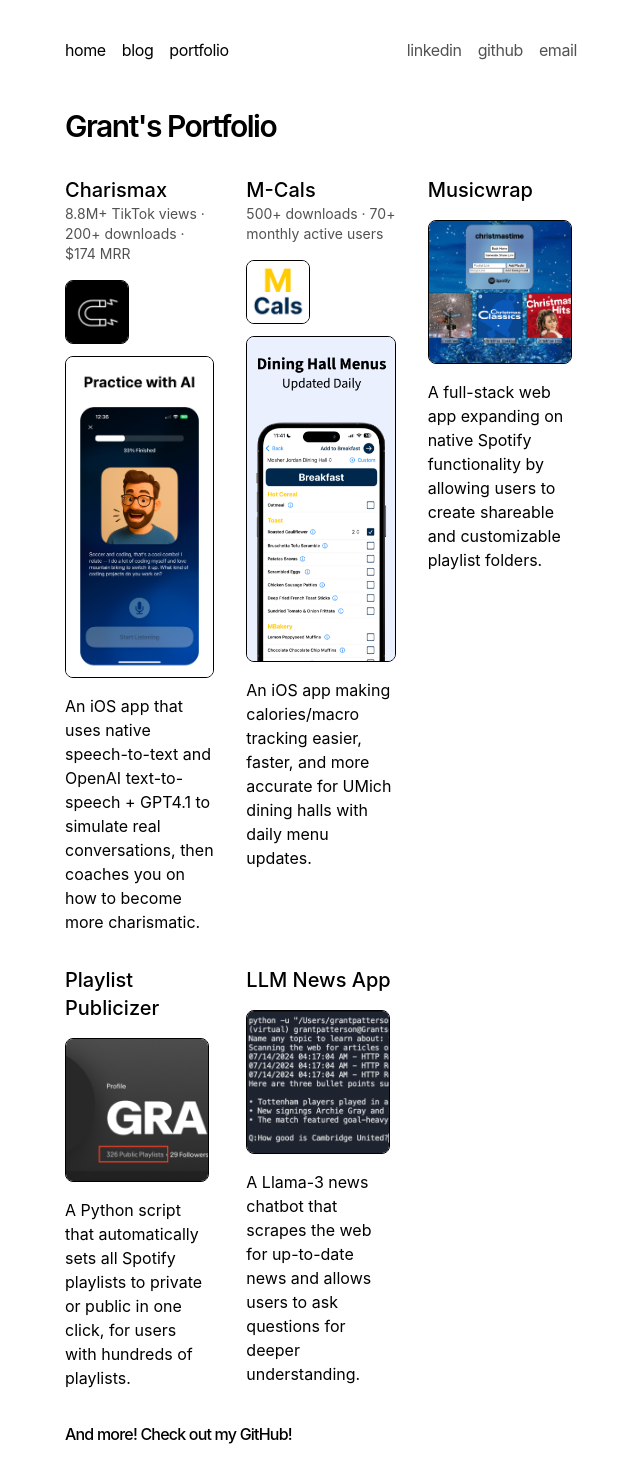
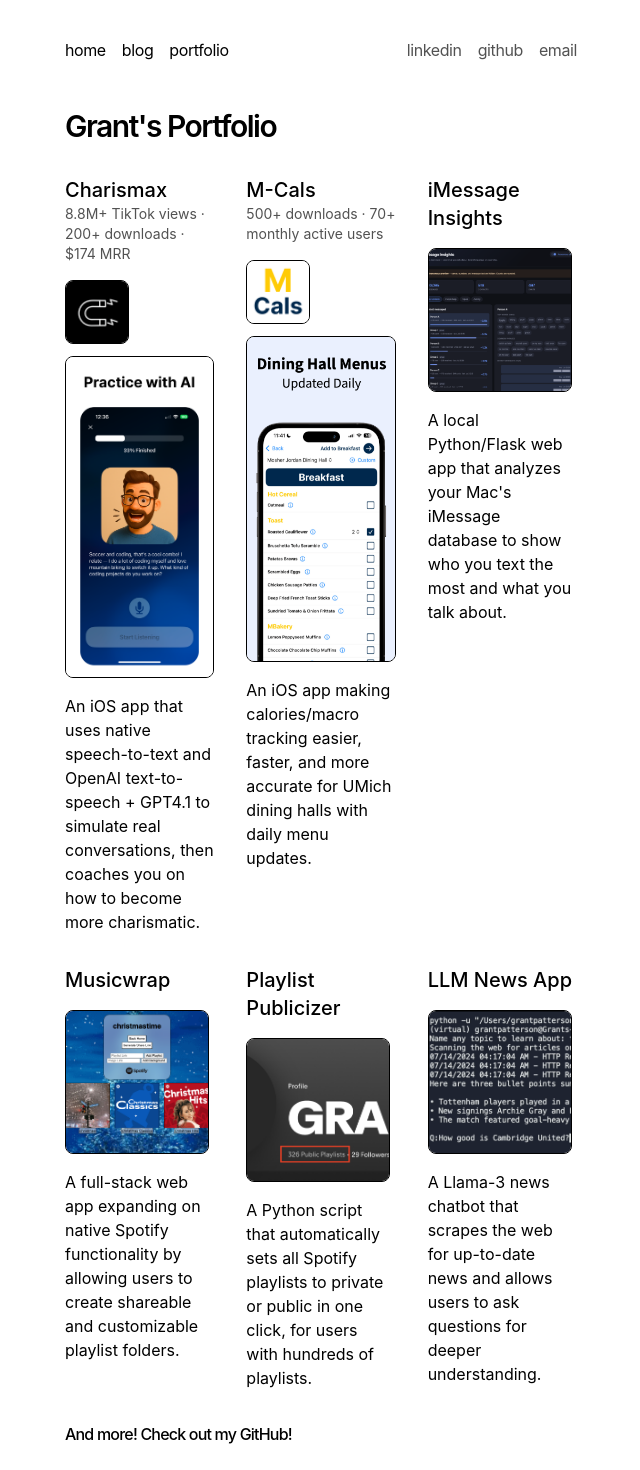
Before and after one commit to pattersongrant/personal-site, a Next.js app in the folder my-sitev2/: page /portfolio in a window 1280 px wide. Shown: the top 1470 px of the page, without its empty margins (319-959 px from the left). Built offline with nearby package versions, Linux system fonts and the light colour scheme.

Commit message:
new porfolio item

```diff
--- a/my-sitev2/app/portfolio/page.tsx
+++ b/my-sitev2/app/portfolio/page.tsx
@@ -25,6 +25,11 @@
           <p className="mt-4">An iOS app making calories/macro tracking easier, faster, and more accurate for UMich dining halls with daily menu updates.</p>
         </div>
         <div>
+          <h2 className="font-medium text-xl mb-4">iMessage Insights</h2>
+          <img src="imsg.png" alt="iMessage Insights" className="w-36 h-36 max-sm:max-w-full object-cover rounded-lg border border-black dark:border-white" />
+          <p className="mt-4 w-36 max-sm:w-full">A local Python/Flask web app that analyzes your Mac's iMessage database to show who you text the most and what you talk about.</p>
+        </div>
+        <div>
           <h2 className="font-medium text-xl mb-4">Musicwrap</h2>
           <img src="mwrap.png" alt="Musicwrap" className="w-36 h-36 max-sm:max-w-full object-cover rounded-lg border border-black dark:border-white" />
           <p className="mt-4 w-36 max-sm:w-full">A full-stack web app expanding on native Spotify functionality by allowing users to create shareable and customizable playlist folders.</p>
```
Also changed, not shown: my-sitev2/public/imsg.png (added).
